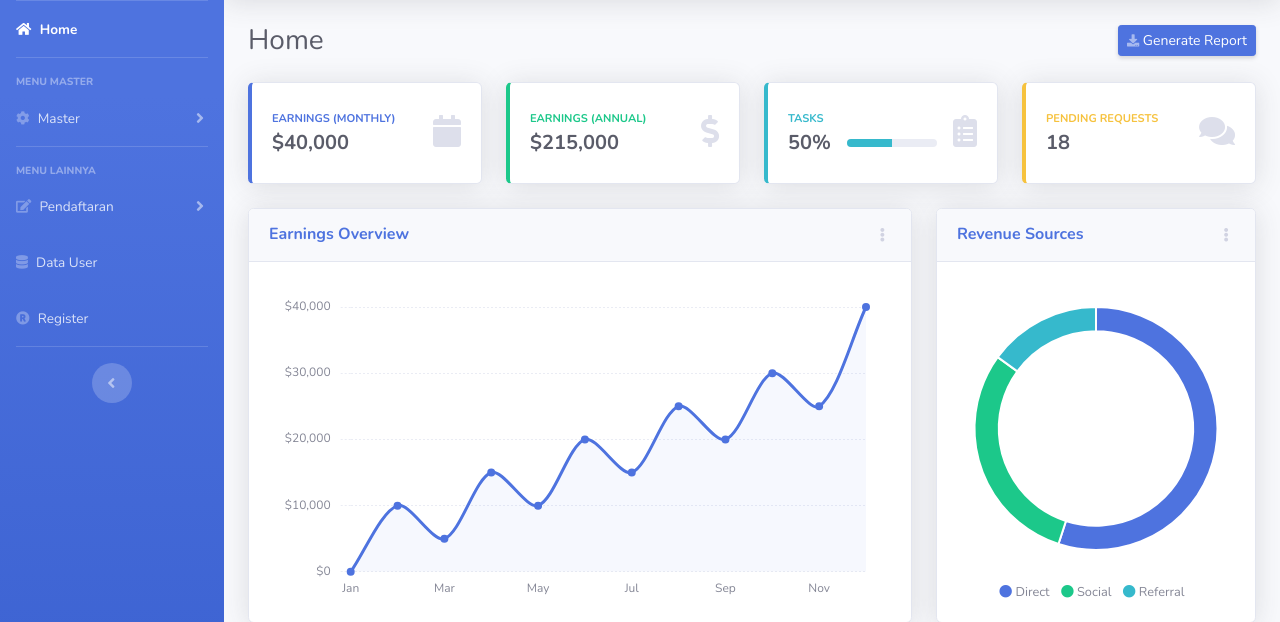
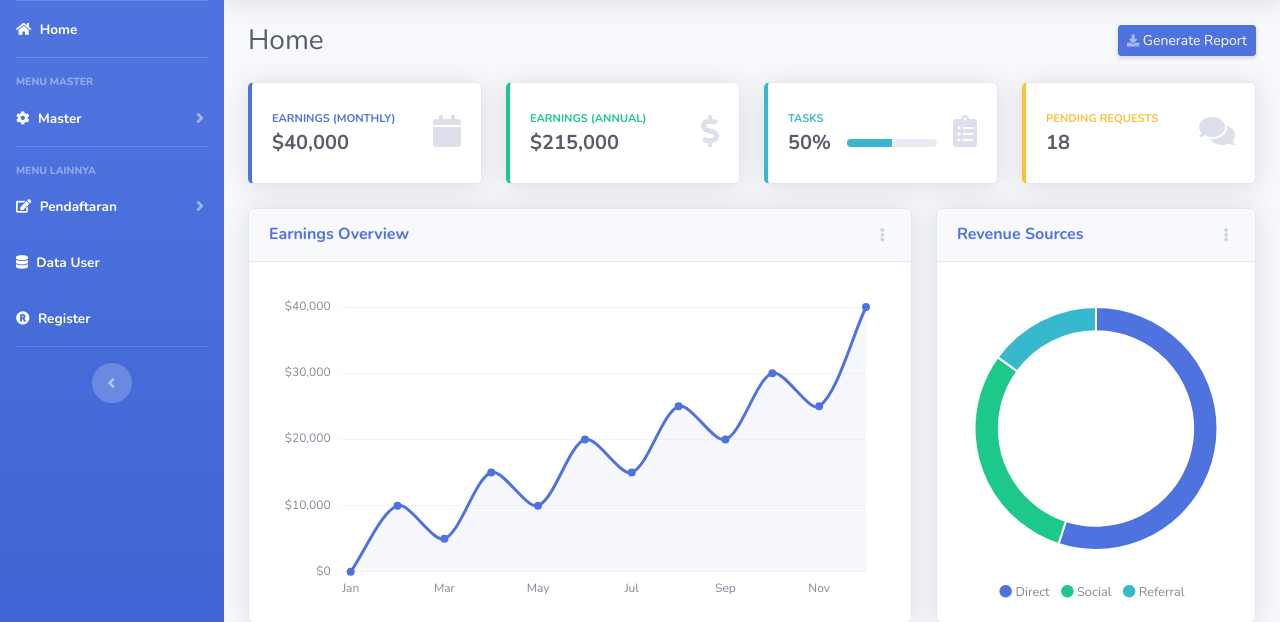
Before and after one commit to adamaprilod/lol_, a PHP site: page /panel/admin/index.php in a window 1280 px wide. Shown: the part 70-692 px from the top of the page. Run offline with PHP 8.4, Linux system fonts and the light colour scheme; the visitor is signed in with stand-in values (Sample User, id 1).

Commit message:
header active semua

```diff
--- a/panel/admin/header.php
+++ b/panel/admin/header.php
@@ -64,7 +64,7 @@ if (!isset($_SESSION['login'])) {
 
 
 <!-- Nav Item - Utilities Collapse Menu -->
-<li class="nav-item">
+<li class="nav-item active">
     <a class="nav-link collapsed" href="#" data-toggle="collapse" data-target="#collapseUtilities"
         aria-expanded="true" aria-controls="collapseUtilities">
         <i class="fas fa-cog"></i>
@@ -81,6 +81,7 @@ if (!isset($_SESSION['login'])) {
     </div>
 </li>
 
+<?php if ($_SESSION['hak_akses'] == 'admin') : ?>
 <!-- Divider -->
 <hr class="sidebar-divider">
 
@@ -90,7 +91,7 @@ if (!isset($_SESSION['login'])) {
 </div>
 
 <!-- Nav Item - Pages Collapse Menu -->
-<li class="nav-item">
+<li class="nav-item active">
     <a class="nav-link collapsed" href="#" data-toggle="collapse" data-target="#collapsePages"
         aria-expanded="true" aria-controls="collapsePages">
         <i class="fas fa-edit"></i>
@@ -103,16 +104,15 @@ if (!isset($_SESSION['login'])) {
         </div>
     </div>
 </li>
-<?php if ($_SESSION['hak_akses'] == 'admin') : ?>
 <!-- Nav Item - Charts -->
-<li class="nav-item">
+<li class="nav-item active">
     <a class="nav-link" href="">
     <i class="fas fa-database"></i>
         <span>Data User</span></a>
 </li>
 
 <!-- Nav Item - Tables -->
-<li class="nav-item">
+<li class="nav-item active ">
     <a class="nav-link" href="register.php">
         <i class="fas fa-registered"></i>
         <span>Register</span></a>
```
